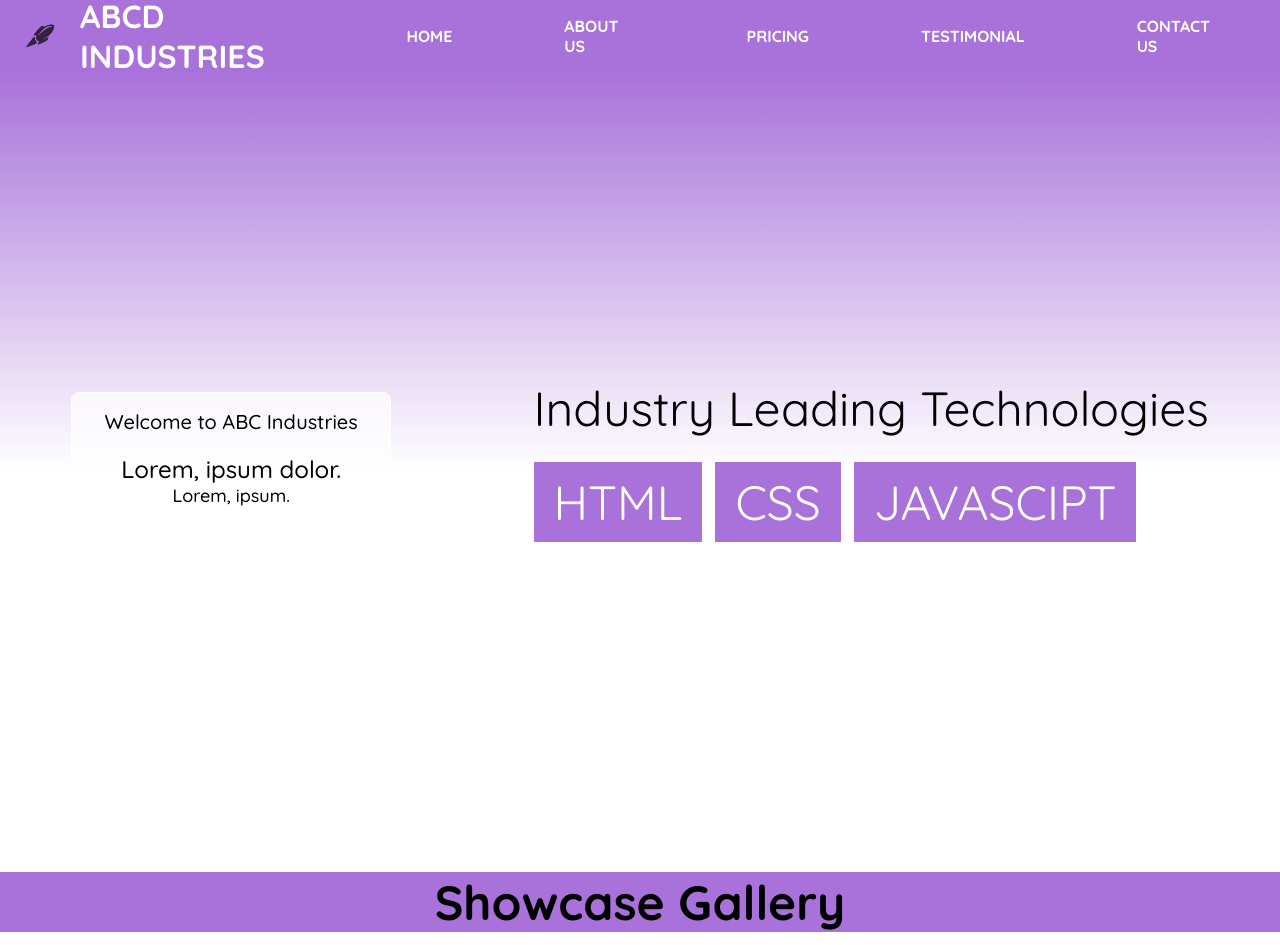
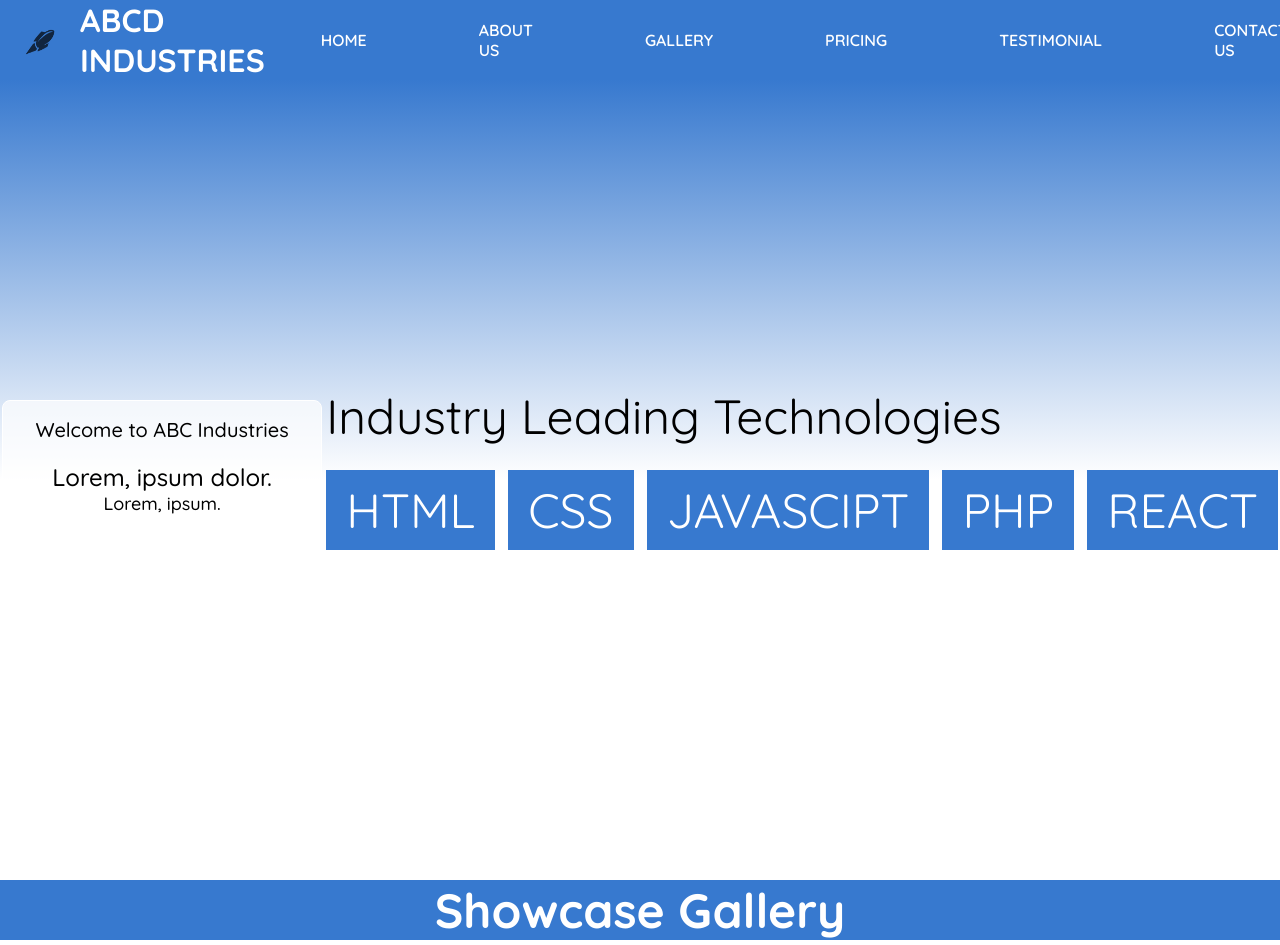
Before and after one commit to messiJod/Sass-landing, a plain HTML site: page index.html in a window 1280 px wide. Shown: the top 945 px of the page. Drawn offline with Linux system fonts and the light colour scheme.

Commit message:
100% body issue

```diff
--- a/index.html
+++ b/index.html
@@ -8,17 +8,18 @@
     <title>SASS</title>
   </head>
   <body>
-    <main>
-      <header class="header">
-        <h1><img src="./assets/logo.png" alt="" /> ABCD Industries</h1>
-        <nav class="nav">
-          <div class="links" href="#home">Home</div>
-          <div class="links">About Us</div>
-          <div class="links">Pricing</div>
-          <div class="links">Testimonial</div>
-          <div class="links">Contact Us</div>
-        </nav>
-      </header>
+    <div class="header">
+      <h1><img src="./assets/logo2.png" alt="logo" /> ABCD Industries</h1>
+      <div class="nav">
+        <a class="links" href="#home">Home</a>
+        <a class="links" href="#aboutus">About Us</a>
+        <a class="links" href="#gallery">Gallery</a>
+        <a class="links" href="#pricing">Pricing</a>
+        <a class="links" href="#testimonial">Testimonial</a>
+        <a class="links" href="#contactus">Contact Us</a>
+      </div>
+    </div>
+    <!-- <div class="progress"></div> -->
     <section class="hero_section" id="home">
       <div class="hero_wrapper">
         <div class="card">
@@ -33,10 +34,12 @@
           <span class="tech">HTML</span>
           <span class="tech">CSS</span>
           <span class="tech">JAVASCIPT</span>
+          <span class="tech">PHP</span>
+          <span class="tech">REACT</span>
         </div>
       </div>
     </section>
-      <section class="gallery">
+    <section class="gallery" id="gallery">
       <h2>Showcase Gallery</h2>
       <ul>
         <li><img src="https://via.placeholder.com/150" alt="" /></li>
@@ -63,8 +66,8 @@
         <div class="location">
           <h2>Find US</h2>
           <p>
-              Lorem ipsum dolor sit amet consectetur adipisicing elit.
-              Quibusdam, soluta.
+            Lorem ipsum dolor sit amet consectetur adipisicing elit. Quibusdam,
+            soluta.
           </p>
           <p>Lorem ipsum dolor sit amet.</p>
           <p>+91-84551-15441</p>
@@ -90,6 +93,5 @@
         by Messi Jod
       </div>
     </footer>
-    </main>
   </body>
 </html>
--- a/sass/style.scss
+++ b/sass/style.scss
@@ -10,11 +10,13 @@ $secondary: rgb(218, 218, 76);
 $black: #000;
 $primary: #a872da;
 $secondary: #ffffff;
+$primary: rgb(55, 121, 207);
 
 * {
   box-sizing: border-box;
   margin: 0;
   padding: 0;
+  scroll-behavior: smooth;
   font-family: Quicksand;
   ::-webkit-scrollbar {
     width: 10px;
@@ -34,26 +36,25 @@ body {
   min-height: 100vh;
 }
 
-header {
+.header {
   @include flexCenter;
-  z-index: 99;
+  z-index: 3;
   position: sticky;
   top: 0;
-  width: 100%;
-  height: 4.5em;
-  padding-block: 2em;
   background-color: rgba($color: $primary, $alpha: 1);
   color: $secondary;
-  font-weight: 800;
+  font-weight: 600;
   text-transform: uppercase;
   overflow: hidden;
-  nav {
+  .nav {
     @include flexCenter;
     .links {
+      text-decoration: none;
+      color: $secondary;
       padding: 0.7em 1.5em;
       margin-inline: 2em;
-      cursor: pointer;
       border-radius: 4px;
+      display: inline-block;
       &:hover {
         // background-color: $black;
         background-color: lighten($primary, 6);
@@ -63,6 +64,11 @@ header {
     }
   }
 }
+// .progress {
+//   width: 100vw;
+//   height: 5px;
+//   background-color: $secondary;
+// }
 
 h1 {
   @include flexCenter;
@@ -76,11 +82,13 @@ h1 {
   min-height: 100vh;
   @include flexCenter;
   background-image: linear-gradient(180deg, $primary, $secondary, transparent);
+}
+
 .hero_wrapper {
   position: relative;
   .card {
     cursor: pointer;
-      font-size: 32px;
+    font-size: 2em;
     text-align: center;
     padding: 0.5em;
     width: 10em;
@@ -91,15 +99,16 @@ h1 {
     transition: 0.3s all;
     &:hover {
       transform: scale(1.1);
-        box-shadow: 0 0 5px 3px $secondary;
-      }
+      box-shadow: 0 0 5px 3px lighten($primary, 50);
     }
   }
 }
 
 .card_header {
-  font-size: 20px;
-  font-weight: 500;
+  font: {
+    size: 20px;
+    weight: 500;
+  }
   margin-bottom: 1em;
 }
 .card_body {
@@ -127,12 +136,16 @@ h1 {
 }
 
 .gallery {
-  // border: 2px solid $black;
-  min-height: 100vh;
+  border-bottom: 2px solid $primary;
+  min-height: 80vh;
   h2 {
     text-align: center;
     font-size: 3em;
     background-color: $primary;
+    color: $secondary;
+    position: sticky;
+    top: 0;
+    z-index: 10;
   }
   ul {
     // padding: 2px;
@@ -147,6 +160,9 @@ h1 {
     // gap: 0.2em 0.5em;
     li {
       margin: 1em 1em;
+      display: flex;
+      justify-content: center;
+      align-items: center;
     }
   }
 }
```
Also changed, not shown: assets/logo2.png (added), assets/style.css, assets/style.min.css. Lines whose indentation alone changed are shown as unchanged.
